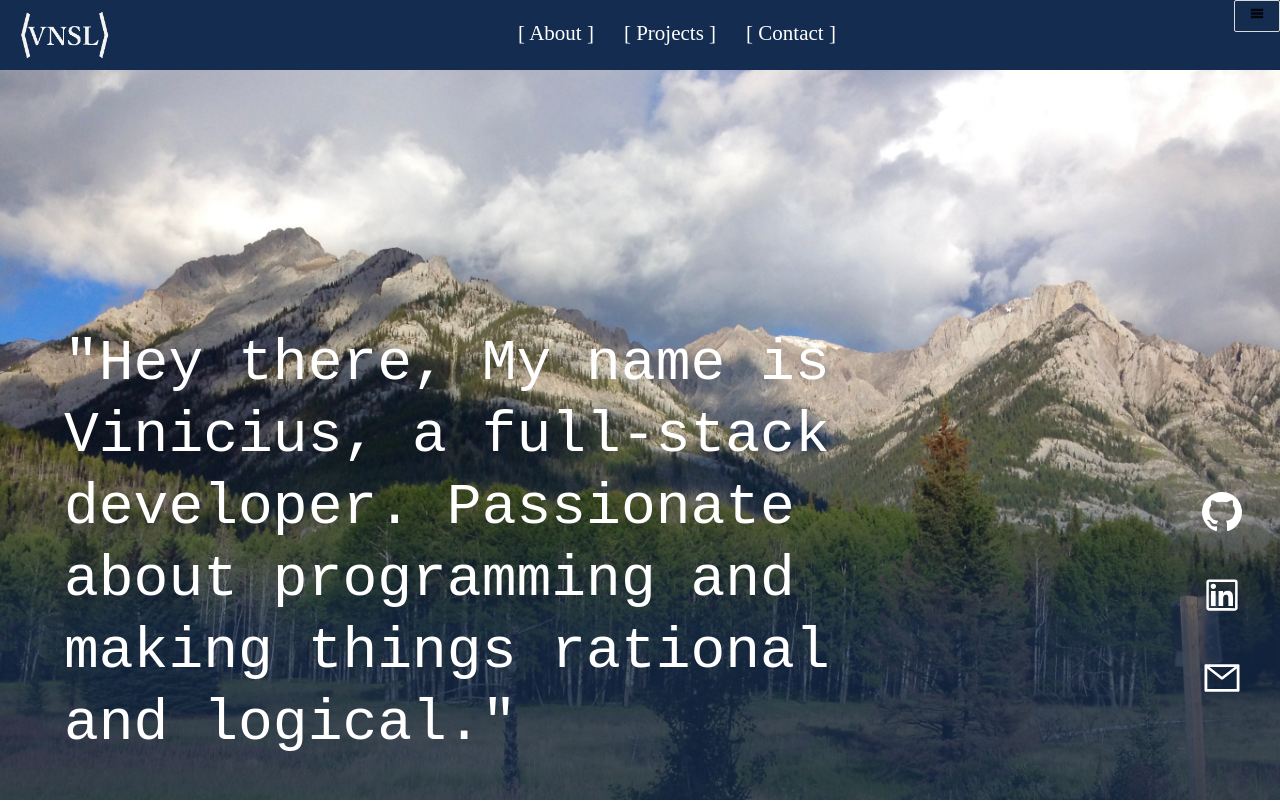
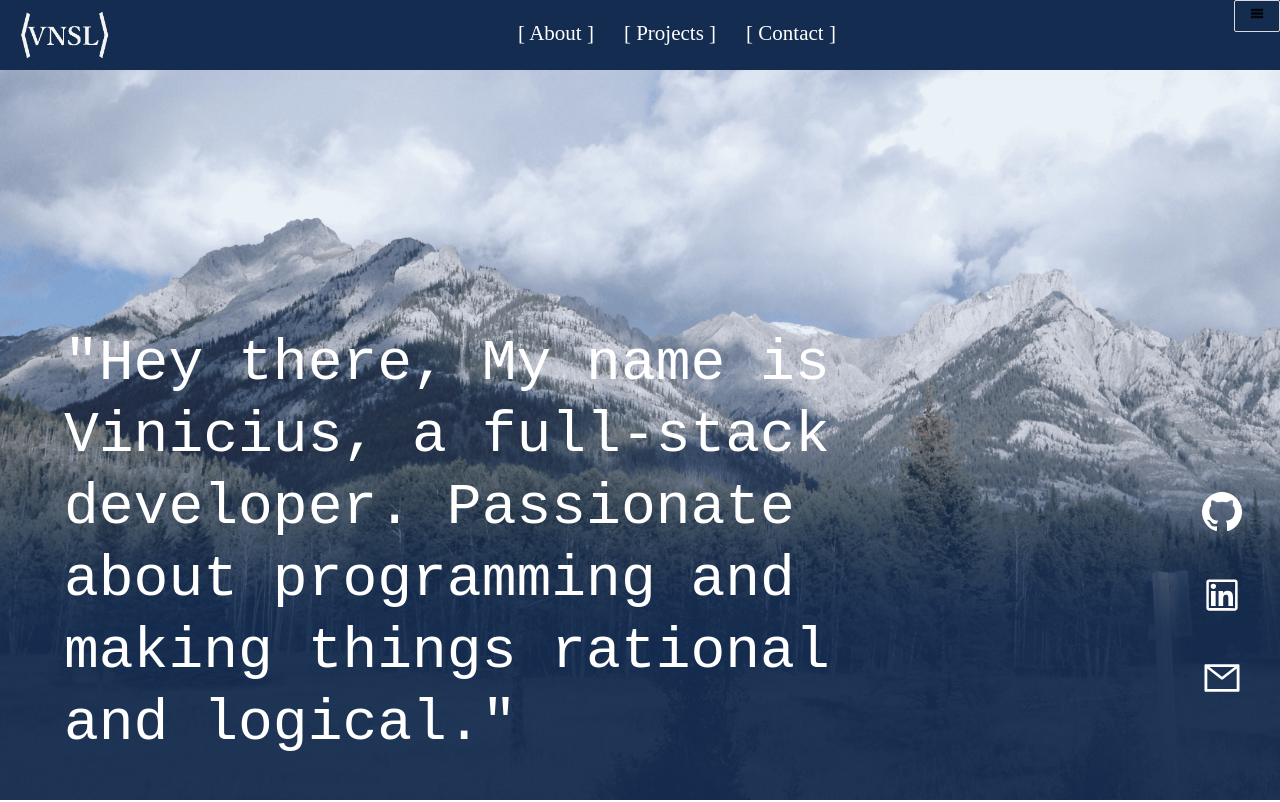
Before and after one commit to vnsl/portfolio, a React (Create React App) app: page / in a window 1280 px wide. Shown: the top 802 px of the page. Built offline with nearby package versions, Linux system fonts and the light colour scheme; a web font is replaced by a local one.

Commit message:
changing background on home, starting to make routes for CV download

```diff
--- a/src/components/Header/index.js
+++ b/src/components/Header/index.js
@@ -48,7 +48,7 @@ function Header() {
                         activeClass="active"
                         spy={true}
                         smooth={true}
-                        offset={70}
+                        offset={-70}
                         duration={500}
                         onClick={handleMenuClick}
                     >
--- a/src/pages/Home/index.scss
+++ b/src/pages/Home/index.scss
@@ -1,7 +1,7 @@
 @import '../../index.scss';
 
 .homeContainer {
-    background: linear-gradient(180deg, rgba(20, 44, 80, 0) 54.69%, rgba(20, 44, 80, 0.71) 78.65%), url("../../assets/images/background.jpeg") no-repeat center;
+    background: linear-gradient(180deg, rgba(20, 44, 80, 0) 54.69%, rgba(20, 44, 80, 0.71) 78.65%), url("../../assets/images/hero_background.png") no-repeat center;
     background-size: cover;
     position: relative;
     height: 100vh;
```
Also changed, not shown: src/assets/images/hero_background.png (added).
